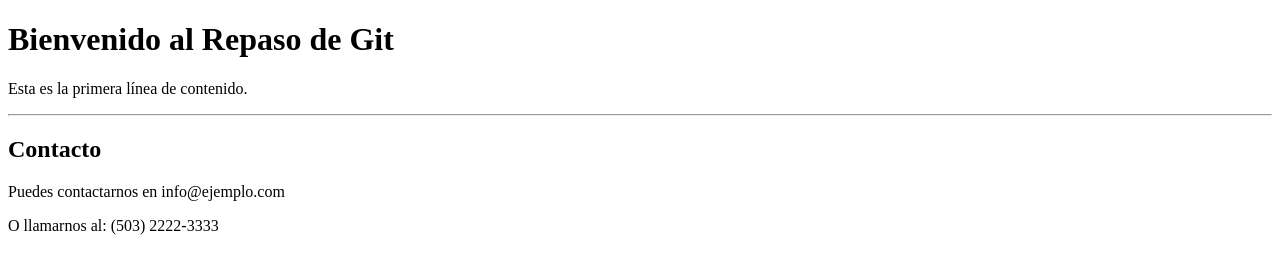
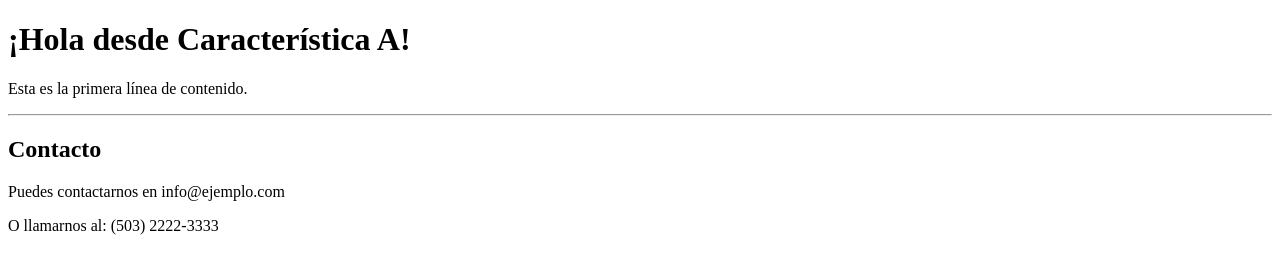
Before and after one commit to Luis-Manzanares/mi-repaso-git, a plain HTML site: page index.html in a window 1280 px wide. Drawn offline with Linux system fonts and the light colour scheme.

Commit message:
feat: Encabezado actualizado para Caracteristica A

```diff
--- a/index.html
+++ b/index.html
@@ -6,7 +6,7 @@
     <title>Mi Proyecto de Repaso Git</title>
 </head>
 <body>
-    <h1>Bienvenido al Repaso de Git</h1>
+    <h1>¡Hola desde Característica A!</h1>
     <p>Esta es la primera línea de contenido.</p>
 
     <hr>
```
